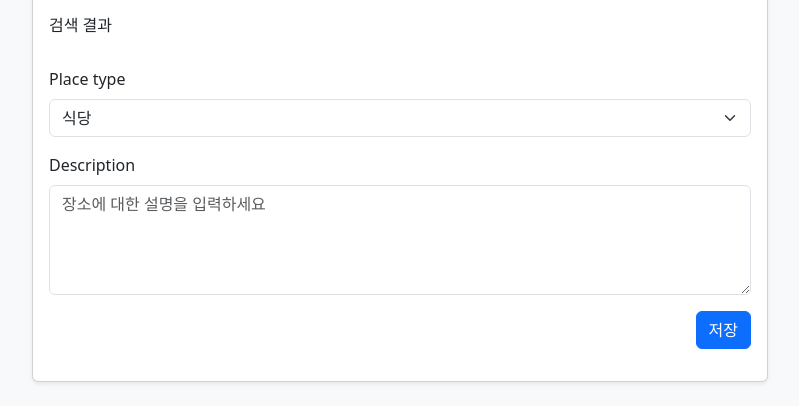
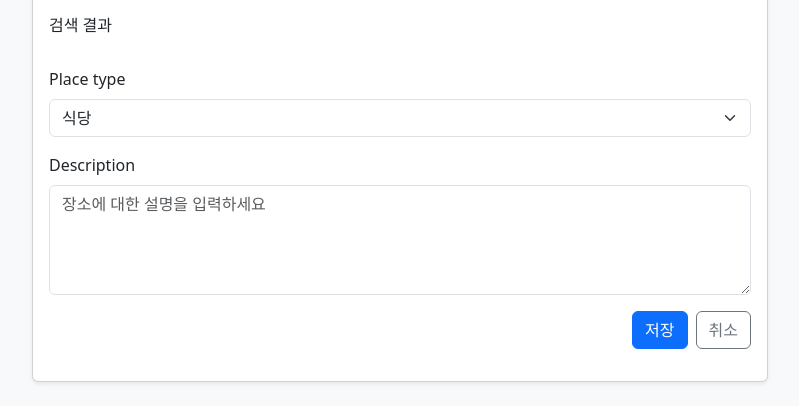
Before and after one commit to vibimvab/PlanTogether, a Django app: template trip/templates/trip/place_create.html in a window 1280 px wide. Shown: the part 592-998 px from the top of the page, without its empty margins (240-1039 px from the left). Run offline with Django 5.2, Linux system fonts and the light colour scheme; the template is opened without the code that fills it, so the values that code supplies are empty; some libraries are stand-ins or nearby versions.

Commit message:
저장 취소 버튼 추가

```diff
--- a/trip/templates/trip/place_create.html
+++ b/trip/templates/trip/place_create.html
@@ -64,8 +64,9 @@
         </div>
 
         <!-- 저장 버튼 -->
-        <div class="d-flex justify-content-end">
+        <div class="d-flex justify-content-end gap-2">
           <button class="btn btn-primary" id="submit-btn" type="button">저장</button>
+          <a class="btn btn-outline-secondary" href={% url 'trip:group_place_list' group.pk %} type="button">취소</a>
         </div>
 
         <!-- 에러 메시지 -->
```
